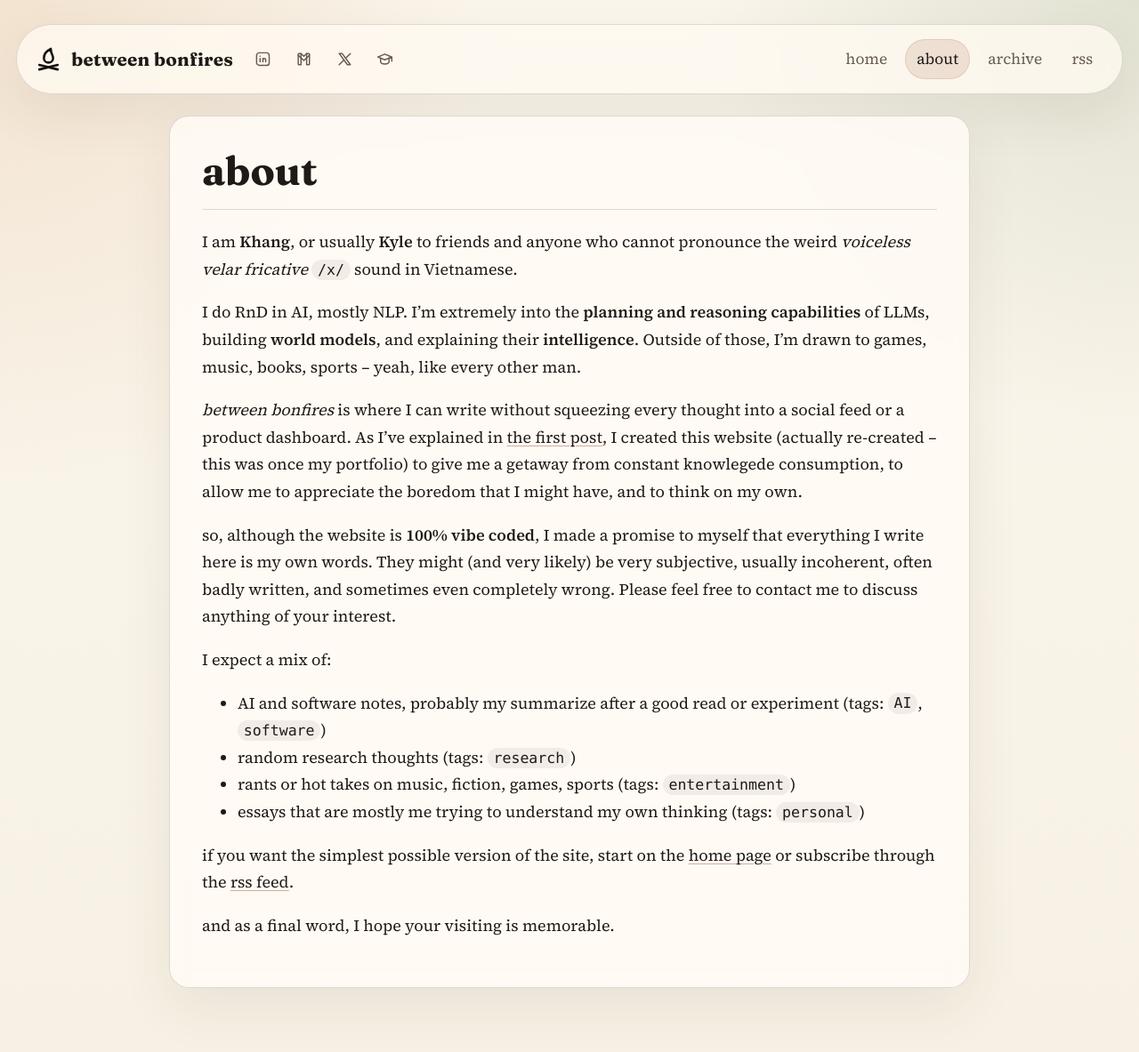
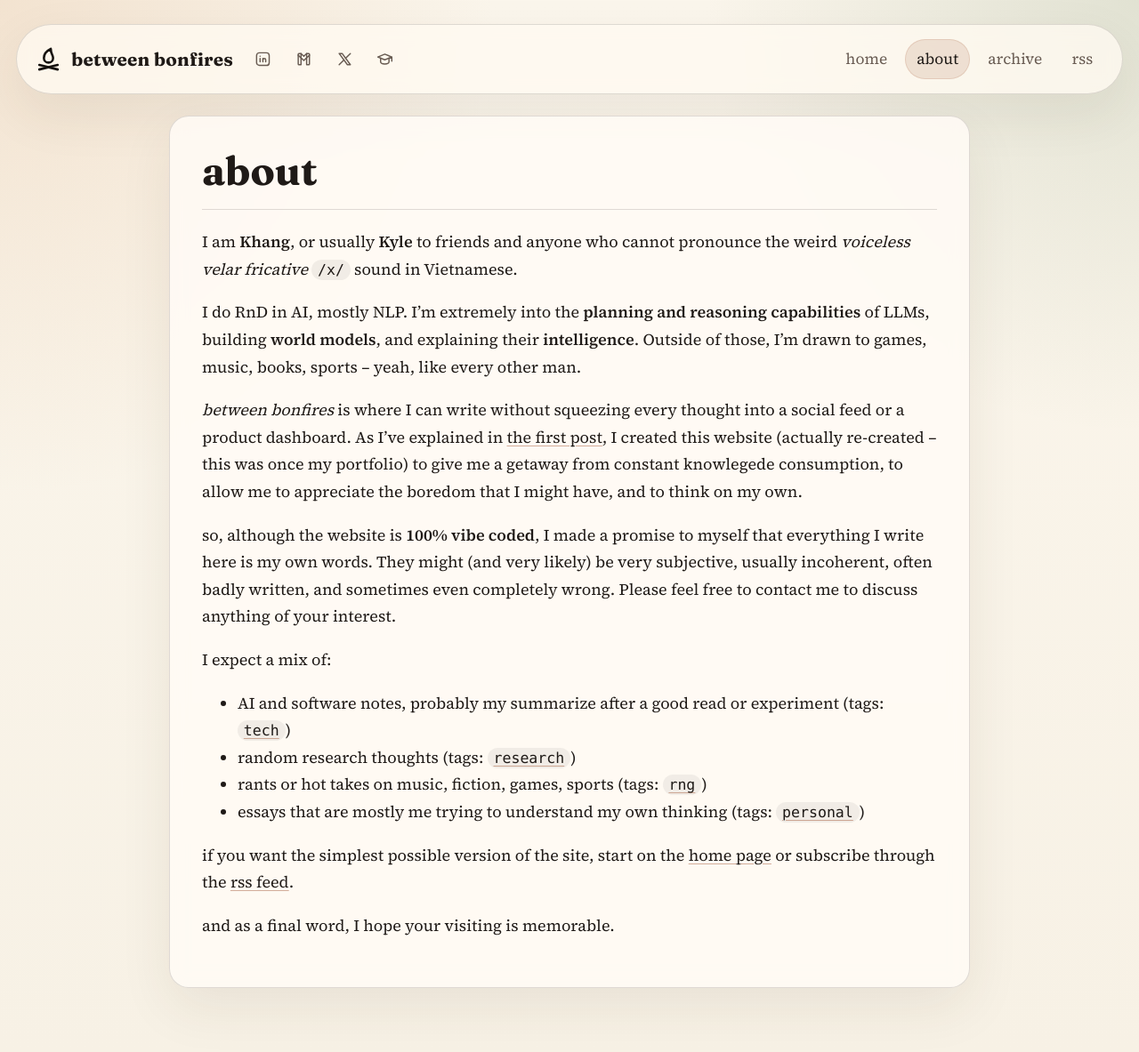
Before and after one commit to vkhangpham/vkhangpham.github.io, a Jekyll site: the page built from about.md, in a window 1280 px wide. Shown: the whole page at 89% size. Built offline with Jekyll 4.4.1, drawn with Linux system fonts in a browser that asks for light colours.

Commit message:
Add post scaffold command and about tag links

```diff
--- a/about.md
+++ b/about.md
@@ -16,10 +16,10 @@
 
 I expect a mix of:
 
-- AI and software notes, probably my summarize after a good read or experiment (tags: `AI`, `software`)
-- random research thoughts (tags: `research`)
-- rants or hot takes on music, fiction, games, sports (tags: `entertainment`)
-- essays that are mostly me trying to understand my own thinking (tags: `personal`)
+- AI and software notes, probably my summarize after a good read or experiment (tags: [`tech`]({{ '/archive/' | relative_url }}?tag=tech))
+- random research thoughts (tags: [`research`]({{ '/archive/' | relative_url }}?tag=research))
+- rants or hot takes on music, fiction, games, sports (tags: [`rng`]({{ '/archive/' | relative_url }}?tag=rng))
+- essays that are mostly me trying to understand my own thinking (tags: [`personal`]({{ '/archive/' | relative_url }}?tag=personal))
 
 if you want the simplest possible version of the site, start on the [home page]({{ '/' | relative_url }}) or subscribe through the [rss feed]({{ '/feed.xml' | relative_url }}).
 
```
Also changed, not shown: README.md, 1 other file.
